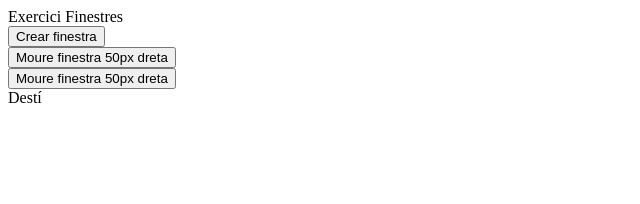
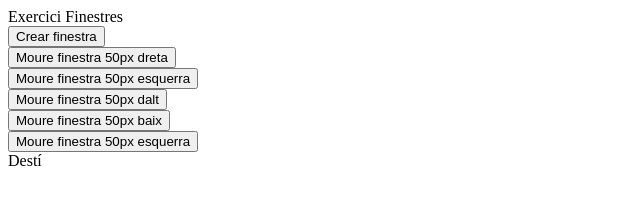
Before and after one commit to jaumealonso21/m6uf1pt13, a plain HTML site: page public_html/index.html in a window 1280 px wide. Shown: the whole page, without its empty margins (0-640 px from the left). Drawn offline with Linux system fonts and the light colour scheme.

Commit message:
Versio 1.5

```diff
--- a/public_html/index.html
+++ b/public_html/index.html
@@ -9,8 +9,11 @@
     <body>
         <div>Exercici Finestres</div>
         <input type="button" onclick="crear();" value="Crear finestra" /><br />
-        <input type="button" onclick="mover();" value="Moure finestra 50px dreta" /><br />
-        <input type="button" onclick="mover();" value="Moure finestra 50px dreta" /><br />
+        <input type="button" onclick="mover(50, 0);" value="Moure finestra 50px dreta" /><br />
+        <input type="button" onclick="mover(-50, 0);" value="Moure finestra 50px esquerra" /><br />
+        <input type="button" onclick="mover(0, -50);" value="Moure finestra 50px dalt" /><br />
+        <input type="button" onclick="mover(0, 50);" value="Moure finestra 50px baix" /><br />
+        <input type="button" onclick="moverFix(50, 50);" value="Moure finestra 50px esquerra" /><br />
         <div id="desti">Destí</div>
     </body>
 </html>
--- a/public_html/m6uf1pt13.js
+++ b/public_html/m6uf1pt13.js
@@ -8,8 +8,15 @@ function crear() {
 }
 
 function mover() {
-    window.finestra.moveBy(50, 0);
+    window.finestra.moveBy(arguments[0], arguments[1]);
     window.finestra.focus();
 
     return true;
 }
+
+function moverFix() {
+    window.finestra.moveTo(arguments[0], arguments[1]);
+    window.finestra.focus();
+
+    return true;
+}
```
